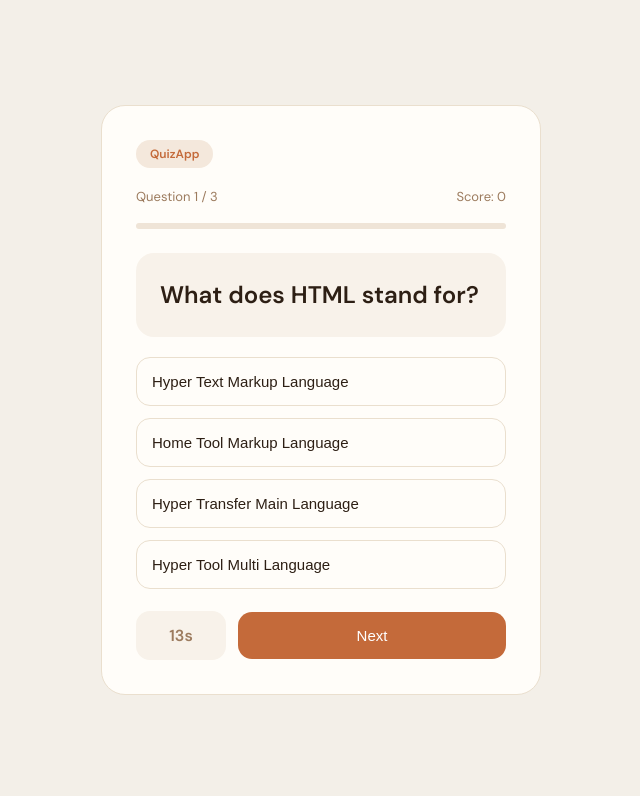
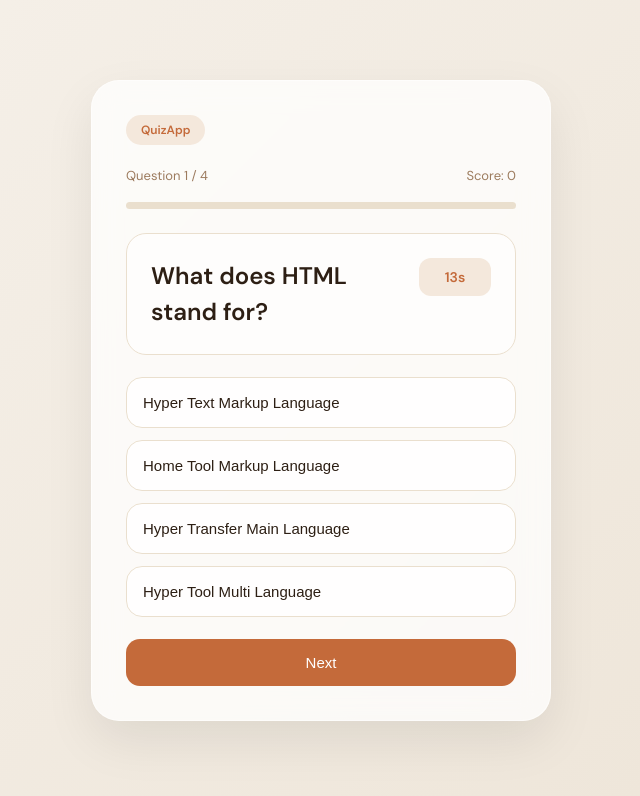
Before and after one commit to architraj99/QuizApp, a plain HTML site: page index.html in a window 1280 px wide. Both pictures are taken after a click on the button "Start Quiz". Shown: the whole page, without its empty margins (319-959 px from the left). Drawn offline with Linux system fonts and the light colour scheme.

Commit message:
Made quiz look better and feel smoother
Changed the quiz design to make it cleaner and nicer to use.

Improved the question section, buttons, timer and result screen.

```diff
--- a/index.html
+++ b/index.html
@@ -25,7 +25,7 @@
 
       <h1>Minimal quiz challenge</h1>
 
-      <p class="sub">Answer timed multiple-choice questions and test your knowledge.</p>
+      <p class="sub">Answer timed multiple choice questions and test your knowledge.</p>
 
       <div class="quiz-info">
 
@@ -37,8 +37,8 @@
 
         <div class="info-box">
 
-          <p class="info-label">Time</p>
-          <p class="info-value">15s</p>
+            <p class="info-label">Time</p>
+            <p class="info-value">15s</p>
         </div>
 
       </div>
@@ -63,16 +63,18 @@
 
       <div class="question-box">
 
-        <h2 class="question" id="question">Question text</h2>
+        <div class="question-row">
+
+          <h2 class="question" id="question">Question text</h2>
+
+          <div class="timer" id="timer">15s</div>
+
+        </div>
+
       </div>
 
       <div class="options" id="options"></div>
-
-      <div class="bottom-row">
-
-        <div class="timer" id="timer">15s</div>
-        <button class="next-btn" id="nextBtn">Next</button>
-      </div>
+      <button class="next-btn" id="nextBtn">Next</button>
 
     </div>
 
--- a/script.js
+++ b/script.js
@@ -1,6 +1,6 @@
-const startBtn = document.getElementById("startBtn");
+const startBtn = document.getElementById( "startBtn");
 const startScreen = document.getElementById("startScreen");
-const quizScreen = document.getElementById("quizScreen");
+const quizScreen = document.getElementById( "quizScreen");
 const resultScreen = document.getElementById("resultScreen");
 const questionEl = document.getElementById("question");
 const optionsEl = document.getElementById("options");
@@ -57,8 +57,22 @@ const questions = [
 
     answer:
       "CSS"
+  },
+
+  {
+    question:
+      "Who is the founder of HackClub?",
+
+    options: [
+      "Jack Latta",
+      "Archit Raj",
+      "Zach Latta",
+      "None Of The Above"
+    ],
+
+    answer:
+      "Zach Latta"
   }
-
 ];
 
 let currentQuestion = 0;
@@ -73,7 +87,8 @@ function startTimer() {
   timeLeft = 15;
   timerEl.innerText = timeLeft + "s";
 
-  timer = setInterval(function () {
+  timer = setInterval(function()
+    {
 
       timeLeft--;
       timerEl.innerText = timeLeft + "s";
@@ -95,6 +110,7 @@ function updateProgress() {
 function loadQuestion() {
 
   answered = false;
+  nextBtn.style.opacity = "1";
   const data = questions[currentQuestion];
   questionCountEl.innerText = "Question " + (currentQuestion + 1) + " / " + questions.length;
   questionEl.innerText = data.question;
@@ -128,6 +144,8 @@ function checkAnswer(selected, clickedBtn) {
   const allButtons = document.querySelectorAll(".option-btn");
 
   allButtons.forEach(btn => {
+
+    btn.disabled = true;
 
     if (btn.innerText === correct) {
 
@@ -168,11 +186,11 @@ function showResult() {
   resultText.innerText = "You scored " + score + "/" + questions.length;
 }
 
-nextBtn.addEventListener("click", function () {
+nextBtn.addEventListener("click", function() {
     nextQuestion();
 });
 
-startBtn.addEventListener("click", function () {
+startBtn.addEventListener("click", function() {
 
     startScreen.style.display = "none";
     quizScreen.style.display = "block";
--- a/style.css
+++ b/style.css
@@ -6,7 +6,7 @@
 
 body {
   font-family: 'DM Sans', sans-serif;
-  background: #f3efe8;
+  background: linear-gradient(135deg, #f6f1ea, #ede4d7);
   min-height: 100vh;
   display: flex;
   align-items: center;
@@ -15,32 +15,41 @@ body {
 }
 
 .card {
-  width: 440px;
-  background: #fffdf9;
-  border: 1px solid #eadfce;
-  border-radius: 24px;
+  width: 460px;
+
+  background: rgba(255,255,255,0.75);
+  backdrop-filter: blur(14px);
+
+  border: 1px solid rgba(255,255,255,0.5);
+  border-radius: 28px;
+
   padding: 34px;
+  box-shadow: 0 20px 50px rgba(0,0,0,0.08);
 }
 
 .badge {
   display: inline-block;
-  padding: 6px 14px;
+  padding: 7px 15px;
+
   border-radius: 999px;
   background: #f4e8dc;
   color: #c46a3a;
+
   font-size: 12px;
   font-weight: 600;
-  margin-bottom: 20px;
+
+  margin-bottom: 22px;
 }
 
 h1 {
-  font-size: 28px;
+  font-size: 32px;
   color: #2d1f14;
-  margin-bottom: 10px;
+  margin-bottom: 12px;
+  line-height: 1.2;
 }
 
 .sub {
-  color: #9c7b5e;
+  color: #8d745d;
   line-height: 1.7;
   font-size: 14px;
   margin-bottom: 30px;
@@ -54,7 +63,9 @@ h1 {
 
 .info-box {
   flex: 1;
-  background: #f8f2ea;
+  background: rgba(255,255,255,0.6);
+
+  border: 1px solid #eadfce;
   border-radius: 18px;
   padding: 20px;
 }
@@ -73,18 +84,23 @@ h1 {
 
 button {
   border: none;
+
   background: #c46a3a;
   color: white;
+
   padding: 15px;
   border-radius: 14px;
   font-size: 15px;
   font-weight: 500;
+
   cursor: pointer;
+
   transition: 0.2s;
 }
 
 button:hover {
   background: #b45d2f;
+  transform: translateY(-1px);
 }
 
 #startBtn,
@@ -111,8 +127,9 @@ button:hover {
 
 .progress {
   width: 100%;
-  height: 6px;
-  background: #efe4d7;
+  height: 7px;
+  background: #eadfce;
+
   border-radius: 999px;
   overflow: hidden;
   margin-bottom: 24px;
@@ -127,35 +144,65 @@ button:hover {
 }
 
 .question-box {
-  background: #f8f2ea;
-  border-radius: 18px;
+  background: rgba(255,255,255,0.55);
+  border: 1px solid #eadfce;
+  border-radius: 20px;
   padding: 24px;
-  margin-bottom: 20px;
+  margin-bottom: 22px;
+}
+
+.question-row {
+  display: flex;
+  justify-content: space-between;
+  gap: 18px;
+  align-items: flex-start;
 }
 
 .question {
+  flex: 1;
   font-size: 24px;
   line-height: 1.5;
   color: #2d1f14;
 }
 
+.timer {
+  min-width: 72px;
+
+  background: #f4e8dc;
+  color: #c46a3a;
+
+  padding: 10px 12px;
+  border-radius: 12px;
+
+  text-align: center;
+  font-weight: 600;
+  font-size: 14px;
+}
+
 .options {
   display: flex;
+
   flex-direction: column;
   gap: 12px;
+
   margin-bottom: 22px;
 }
 
 .option-btn {
   width: 100%;
+
+  background: rgba(255,255,255,0.8);
+
   border: 1px solid #eadfce;
-  background: #fffdf9;
-  border-radius: 14px;
-  padding: 15px;
+  border-radius: 16px;
+
+  padding: 16px;
   text-align: left;
   font-size: 15px;
+
   color: #2d1f14;
   cursor: pointer;
+
   transition: 0.2s;
 }
 
@@ -176,38 +223,27 @@ button:hover {
   color: #9f3434;
 }
 
-.bottom-row {
-  display: flex;
-  gap: 12px;
-  align-items: center;
-}
-
-.timer {
-  width: 90px;
-  background: #f8f2ea;
-  border-radius: 14px;
-  padding: 14px;
-  text-align: center;
-  color: #9c7b5e;
-  font-weight: 600;
-}
-
 .next-btn {
-  flex: 1;
+  width: 100%;
 }
 
 .result-screen {
   text-align: center;
 }
 
+.result-icon {
+  font-size: 52px;
+  margin-bottom: 14px;
+}
+
 .result-screen h2 {
-  font-size: 28px;
+  font-size: 30px;
   color: #2d1f14;
   margin-bottom: 12px;
 }
 
 .result-text {
-  color: #9c7b5e;
+  color: #8d745d;
   margin-bottom: 28px;
   font-size: 15px;
 }
```
